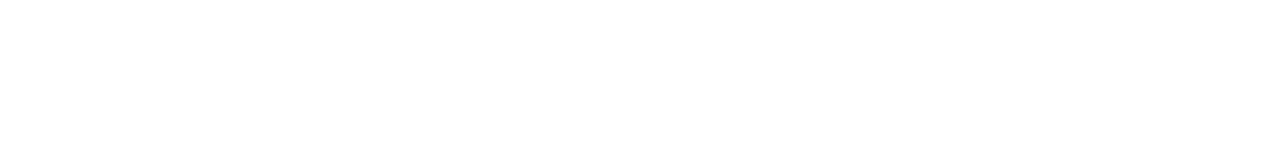
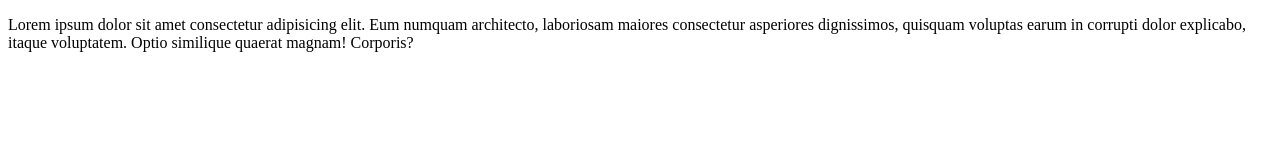
Before and after one commit to notthfnyy/024_hipni, a plain HTML site: page index.html in a window 1280 px wide. Drawn offline with Linux system fonts and the light colour scheme.

Commit message:
Menambahkan paragraf ke index.html - hipni

```diff
--- a/index.html
+++ b/index.html
@@ -6,6 +6,6 @@
     <title>Document</title>
 </head>
 <body>
-
+    <p>Lorem ipsum dolor sit amet consectetur adipisicing elit. Eum numquam architecto, laboriosam maiores consectetur asperiores dignissimos, quisquam voluptas earum in corrupti dolor explicabo, itaque voluptatem. Optio similique quaerat magnam! Corporis?</p>
 </body>
 </html>
```
